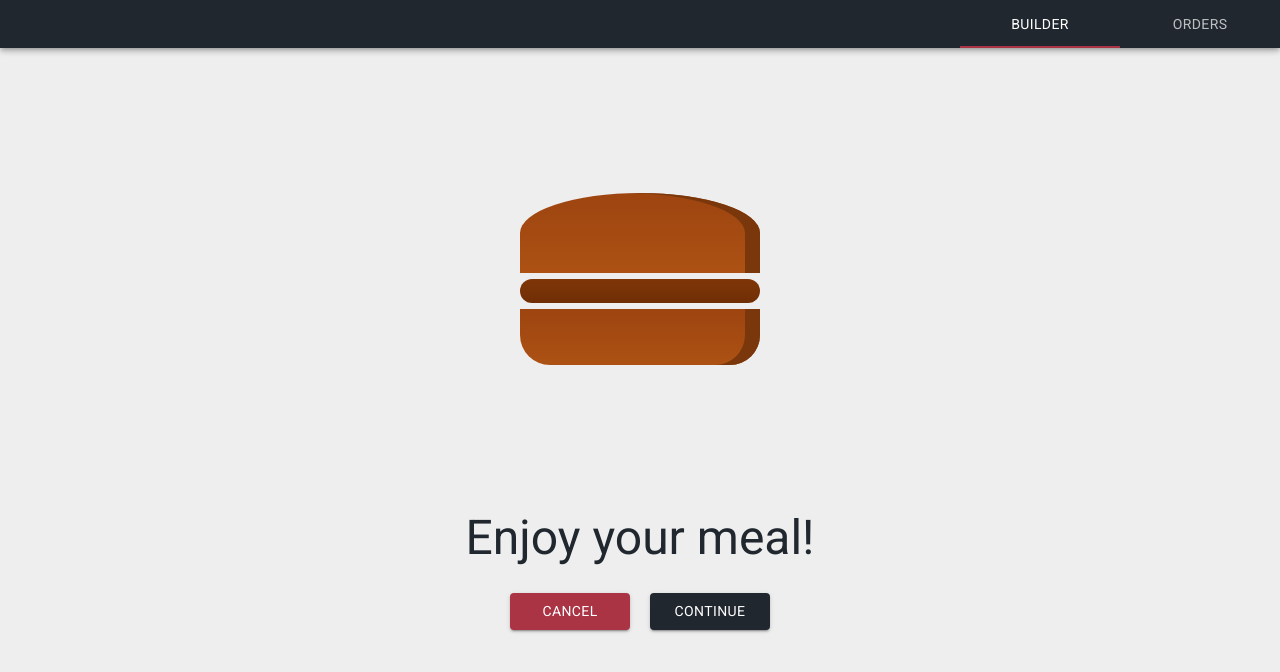
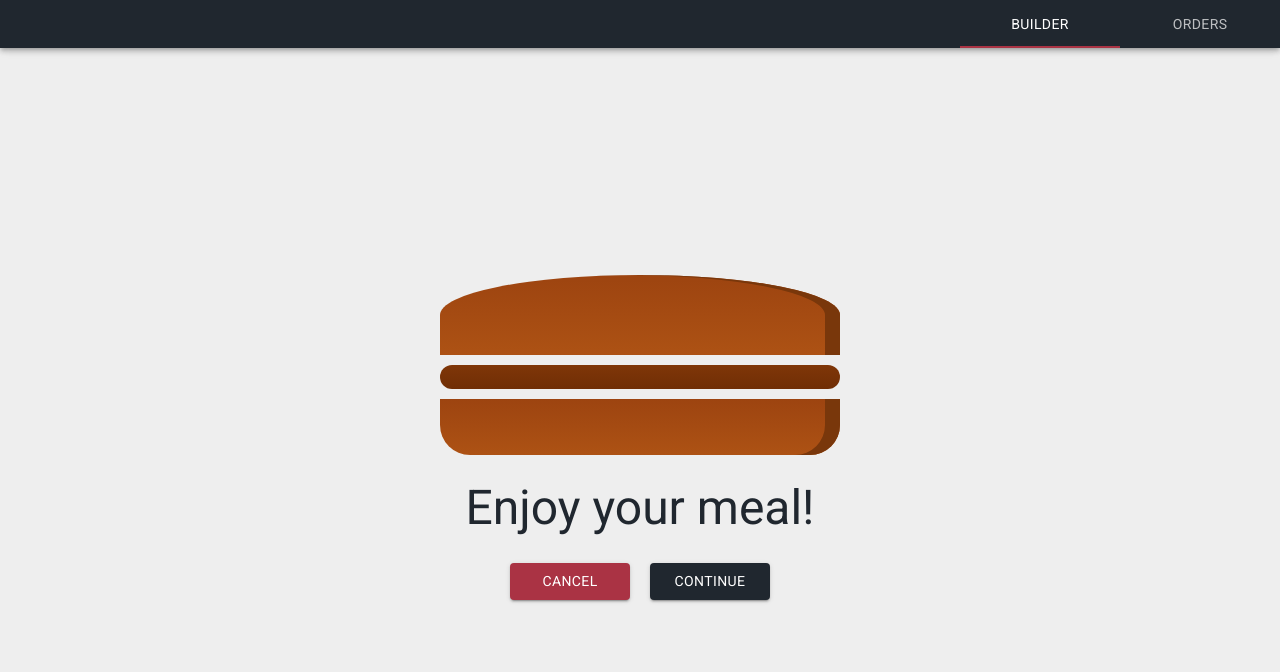
Before and after one commit to kaenpe/burger-nextjs, a Next.js app: page /checkout in a window 1280 px wide. Shown: the top 672 px of the page. Built offline with nearby package versions, Linux system fonts and the light colour scheme.

Commit message:
more styling to grid

```diff
--- a/components/Burger/Burger.js
+++ b/components/Burger/Burger.js
@@ -4,7 +4,8 @@ import BurgerIngredients from './BurgerIngredients';
 const StyledIngredient = styled.div`
   width: 100%;
   margin: auto;
-  height: ${({ isIndex }) => (isIndex ? '90%' : '300px')};
+  padding-top: 50px;
+  height: ${({ isIndex }) => (isIndex ? '100%' : '300px')};
   text-align: center;
   font-weight: bold;
   font-size: 1.2rem;
@@ -12,7 +13,7 @@ const StyledIngredient = styled.div`
   grid-row: ${({ isIndex }) => (isIndex ? '2' : 'initial')};
   display: grid;
   grid-auto-rows: min-content;
-  align-content: baseline;
+  align-content: 'baseline';
   align-self: center;
   overflow-y: auto;
   scrollbar-width: none;
--- a/components/Checkout/Checkout.js
+++ b/components/Checkout/Checkout.js
@@ -29,7 +29,7 @@ const Checkout = () => {
         gridRow: '2',
       }}
     >
-      <Burger ing={ingredientsOrder}></Burger>
+      <Burger ing={ingredientsOrder} isIndex></Burger>
 
       <Container style={{ textAlign: 'center', padding: '20px' }}>
         <Typography variant={'h3'} align='center' color='primary' gutterBottom>
--- a/components/UI/CheckoutLayout.js
+++ b/components/UI/CheckoutLayout.js
@@ -8,10 +8,13 @@ const StyledCheckoutLayout = styled.main`
 `;
 const CheckoutLayout = ({ children }) => {
   return (
-    <StyledCheckoutLayout>
-      <Navbar></Navbar>
-      {children}
-    </StyledCheckoutLayout>
+    <>
+      {' '}
+      <StyledCheckoutLayout>
+        <Navbar val={0}></Navbar>
+        {children}
+      </StyledCheckoutLayout>
+    </>
   );
 };
 
--- a/components/UI/IndexLayout.js
+++ b/components/UI/IndexLayout.js
@@ -9,7 +9,7 @@ const StyledIndexLayout = styled.main`
 const IndexLayout = ({ children }) => {
   return (
     <StyledIndexLayout className='layout-wrapper'>
-      <Navbar></Navbar>
+      <Navbar val={0}></Navbar>
       {children}
     </StyledIndexLayout>
   );
--- a/components/UI/Navbar.js
+++ b/components/UI/Navbar.js
@@ -3,6 +3,7 @@ import { makeStyles } from '@material-ui/core/styles';
 import Tab from '@material-ui/core/Tab';
 import Tabs from '@material-ui/core/Tabs';
 import useMediaQuery from '@material-ui/core/useMediaQuery';
+import { useEffect } from 'react';
 
 function a11yProps(index) {
   return {
@@ -34,17 +35,19 @@ const useStyles = makeStyles((theme) => ({
   },
 }));
 
-const Navbar = () => {
+const Navbar = ({ val }) => {
   const matches = useMediaQuery('(max-width:600px)');
   const classes = useStyles();
-  const [value, setValue] = React.useState(0);
+  const [value, setValue] = React.useState(null);
+  useEffect(() => {
+    setValue(val);
+  }, []);
 
   const handleChange = (event, newValue) => {
     setValue(newValue);
   };
 
   return (
-    <div style={{ height: '50px' }}>
     <AppBar position='fixed' classes={{ colorPrimary: classes.colorPrimary }}>
       <Tabs
         value={value}
@@ -54,19 +57,20 @@ const Navbar = () => {
         variant={matches ? 'fullWidth' : 'standard'}
       >
         <Tab
+          href='/'
           label='Builder'
           {...a11yProps(0)}
           classes={{ textColorInherit: classes.textColorInherit }}
         />
 
         <Tab
+          href='/orders/'
           label='Orders'
           {...a11yProps(1)}
           classes={{ textColorInherit: classes.textColorInherit }}
         />
       </Tabs>
     </AppBar>
-    </div>
   );
 };
 export default Navbar;
--- a/components/UI/OrdersLayout.js
+++ b/components/UI/OrdersLayout.js
@@ -5,7 +5,8 @@ const StyledOrderLayout = styled.main`
   grid-auto-flow: dense;
   align-items: center;
   justify-content: center;
-  padding: 20px;
+  padding: 5%;
+  grid-gap: 3%;
 
   @media (min-width: 600px) {
     grid-template-columns: repeat(2, 1fr);
@@ -17,8 +18,8 @@ const StyledOrderLayout = styled.main`
 const IndexLayout = ({ children }) => {
   return (
     <>
-      <Navbar></Navbar>
       <StyledOrderLayout className='layout-wrapper'>
+        <Navbar val={1}></Navbar>
         {children}
       </StyledOrderLayout>
     </>
```
Lines whose indentation alone changed are shown as unchanged.
